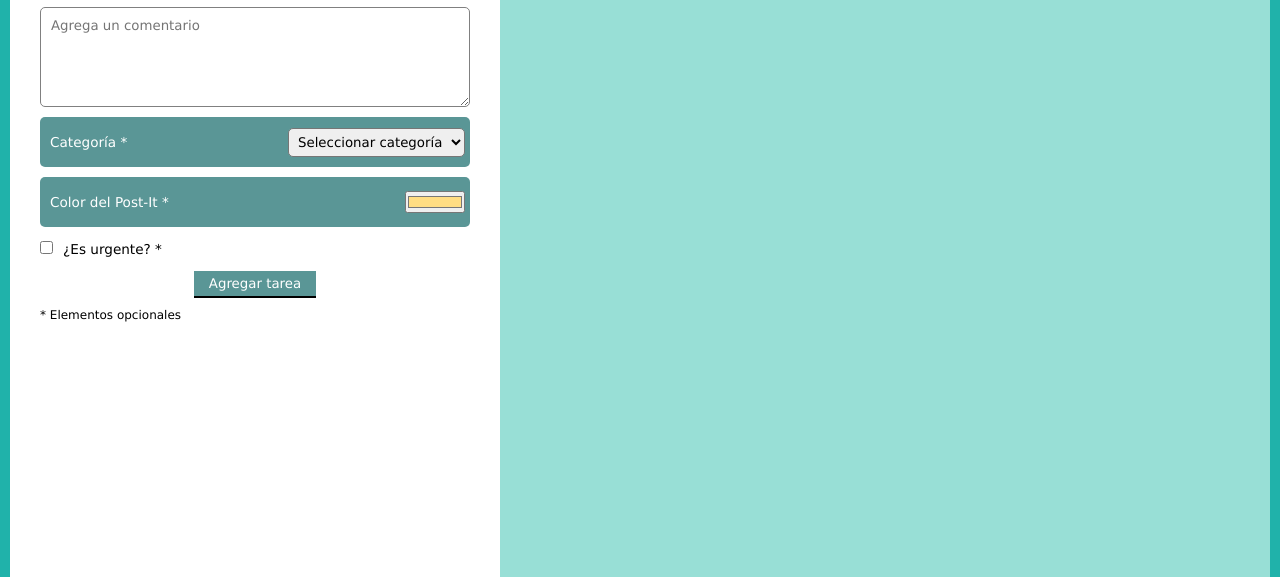
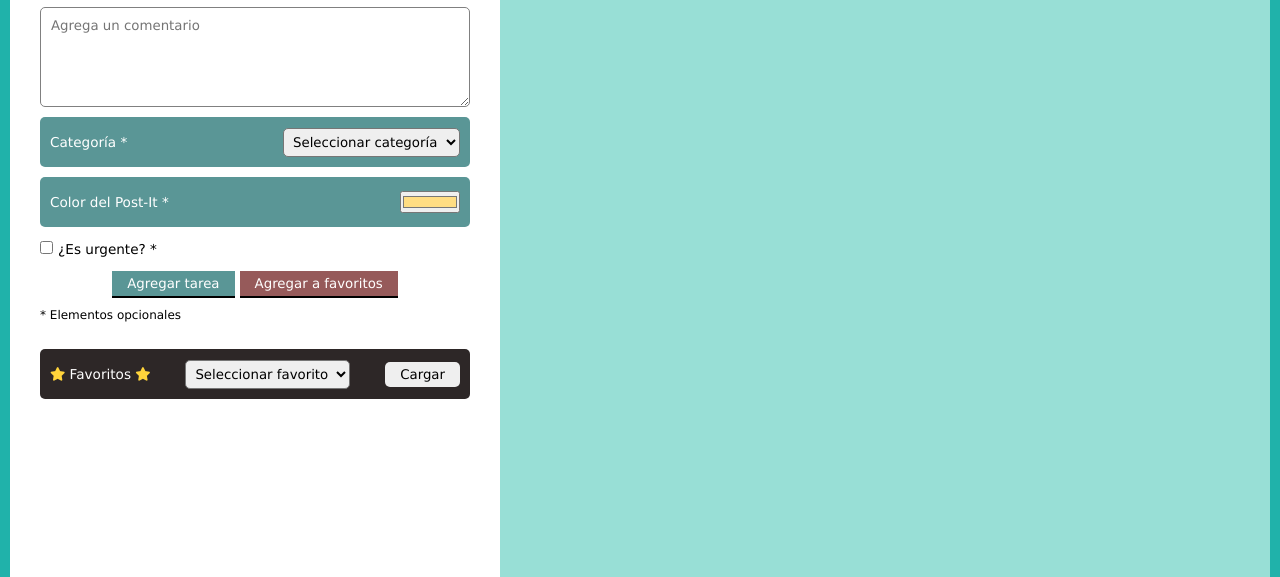
Before and after one commit to jonycho/to-do-list, a plain HTML site: page index.html in a window 1280 px wide. Shown: the part 138-715 px from the top of the page. Drawn offline with Linux system fonts and the light colour scheme.

Commit message:
Add files via upload

```diff
--- a/index.html
+++ b/index.html
@@ -35,15 +35,24 @@
                 <div>
                     <input type="checkbox" name="urgente" id="urgenteCheck"> <label for="urgenteCheck">¿Es urgente? *</label>
                 </div>
-                <button class="btn-add">Agregar tarea</button>
+                <div class="buttons">
+                    <button class="btn-add">Agregar tarea</button>
+                    <button class="btn-add-fav">Agregar a favoritos</button>
+                </div>
             </form>
             <p class="opcional">* Elementos opcionales</p>
+            <div class="containerFavoritos">
+                <label for="favoritos"><i class="fa-solid fa-star"></i> Favoritos <i class="fa-solid fa-star"></i></label>
+                <select id="favoritos">
+                </select>
+                <button id="cargar-fav">Cargar</button>
+            </div>
         </div>
         <div class="author">
             <h4>Hecho por Jonathan Ychovsky</h4>
             <ul class="redes">
                 <li><a href="https://www.linkedin.com/in/jonathan-ychovsky" target="_blank"><i class="fa-brands fa-linkedin-in"></i></a></li>
-                <li><a href="https://twitter.com/jonycho86" target="_blank"><i class="fa-brands fa-twitter"></i></a></li>
+                <li><a href="https://twitter.com/jonycho" target="_blank"><i class="fa-brands fa-twitter"></i></a></li>
                 <li><a href="https://github.com/jonycho" target="_blank"><i class="fa-brands fa-github"></i></a></li>
             </ul>
         </div>
--- a/script.js
+++ b/script.js
@@ -2,10 +2,68 @@ const tituloInput = document.getElementById("tituloTarea");
 const textarea = document.querySelector("textarea");
 const urgent = document.getElementById("urgenteCheck")
 const addBtn = document.querySelector(".btn-add");
+const addFavBtn = document.querySelector(".btn-add-fav");
 const ul = document.getElementById("post");
 const empty = document.querySelector(".empty");
 const color =  document.getElementById("colorPick")
 const categoria =  document.getElementById("categoria")
+const favoritosSelect = document.getElementById("favoritos")
+const favoritoBtn = document.getElementById("cargar-fav")
+const form = document.querySelector("form")
+
+let favoritos = [
+    {
+        titulo: 'Perro 🐶',
+        comentario: 'Sacar a pasear a Dogi para que haga sus necesidades',
+        categoria: "hoy",
+        colorPost: "#FF85A3",
+        urgente: true
+    },
+    {
+        titulo: 'Agua 💧',
+        comentario: 'Tomar agua cada 15min para sentirse bien en el día.',
+        categoria: "hoy",
+        colorPost: "#B6FF85",
+        urgente: true
+    }
+]
+
+favoritoBtn.addEventListener("click",()=>{
+    const favoritoSelec = favoritosSelect.value
+
+    if(favoritoSelec !== 'default'){
+        const buscaFav = favoritos.find(favorito => favorito.titulo === favoritoSelec)
+        tituloInput.value = buscaFav.titulo
+        textarea.value = buscaFav.comentario
+
+        categoria.value = buscaFav.categoria
+        color.value = buscaFav.colorPost
+        urgent.checked = buscaFav.urgente
+
+        favoritosSelect.value = "default"
+    }
+})
+
+addFavBtn.addEventListener("click",(e)=>{
+    e.preventDefault();
+
+    const tituloIn = tituloInput.value;
+    const coment = textarea.value;
+
+    if(tituloIn !=='' && coment !==''){
+
+        favoritos.push({
+            titulo: tituloIn,
+            comentario: coment,
+            categoria: categoria.value,
+            colorPost: color.value,
+            urgente: urgent.checked ? true : false
+        })
+        form.reset()
+        alert("¡Tarea añadida a favoritos!")
+        renderFavoritosSelect()
+    }
+})
 
 addBtn.addEventListener("click",(e)=>{
     e.preventDefault();
@@ -86,3 +144,19 @@ function addDeleteBtn(){
 
         return button
 }
+
+function renderFavoritosSelect(){
+
+    favoritosSelect.innerHTML = `<option value="default">Seleccionar favorito</option>`
+
+    favoritos.forEach(favorito=>{
+        const option = document.createElement("option")
+        option.setAttribute('value',favorito.titulo)
+        option.textContent = favorito.titulo
+
+        favoritosSelect.appendChild(option);
+    })
+
+}
+
+renderFavoritosSelect()
--- a/styles.css
+++ b/styles.css
@@ -95,9 +95,8 @@ font-size:0.85em;
 color: #2D2727;
 }
 
-.btn-add{
+.btn-add, .btn-add-fav{
     padding: 5px 15px;
-    background-color: rgb(90, 150, 150);
     border:none;
     color:white;
     outline: none;
@@ -107,8 +106,18 @@ color: #2D2727;
     box-shadow: 0 2px 0px black;
 }
 
+.btn-add{
+    background-color: rgb(90, 150, 150);
+}
+.btn-add-fav{
+    background-color: rgb(150, 90, 90);
+}
+
 .btn-add:hover{
     background-color:rgb(21, 34, 34);
+}
+.btn-add-fav:hover{
+    background-color:rgb(107, 65, 65);
 }
 
 .empty p{
@@ -155,11 +164,11 @@ font-size:1.25em;
     color:black;
 }
 
-.containerCategoria, .containerColor{
+.containerCategoria, .containerColor, .containerFavoritos{
     display: flex;
     align-items: center;
     background-color: rgb(90, 150, 150);
-    padding: 5px;
+    padding: 5px 10px;
     height: 50px;
     border-radius: 5px;
     color: white;
@@ -167,12 +176,10 @@ font-size:1.25em;
 
 label{
     font-size: 0.85em;
-    margin-right: 20px;
-    padding: 5px;
     flex: 1;
 }
 
-#categoria{
+#categoria, #favoritos{
     padding: 5px;
     outline: none;
     border-radius: 5px;
@@ -216,3 +223,33 @@ h4{
 .redes a:hover{
     color:rgb(90, 150, 150);
 }
+
+.containerFavoritos{
+    margin-top: 25px;
+    margin-bottom: 5px;
+    justify-content: space-between;
+    background-color: #2D2727;
+    color:white;
+}
+
+
+.containerFavoritos button{
+    padding: 5px 15px;
+    border: none;
+    outline: none;
+    cursor: pointer;
+    border-radius: 5px;
+}
+.containerFavoritos label{
+    flex:none;
+}
+.containerFavoritos button:hover{
+    background-color: #98DFD6;
+}
+.fa-star{
+    color:#FFD43B;
+}
+
+.buttons{
+    align-self: center;
+}
```
